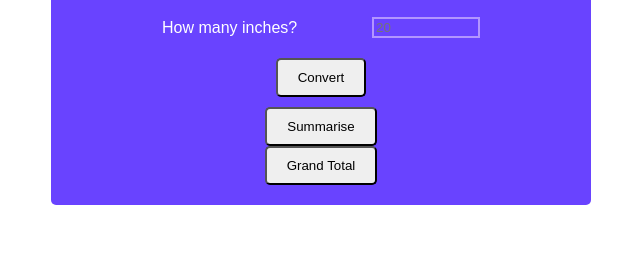
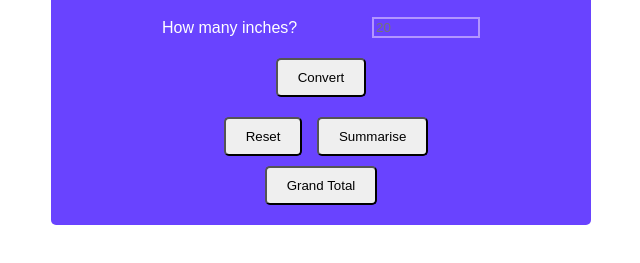
Before and after one commit to valentynivanov/AmericanUnitsConverter, a plain HTML site: page index.html in a window 1280 px wide. Shown: the part 141-404 px from the top of the page, without its empty margins (319-959 px from the left). Drawn offline with Linux system fonts and the light colour scheme.

Commit message:
Update index.html
Add reset button

```diff
--- a/index.html
+++ b/index.html
@@ -31,7 +31,8 @@
             </div>
             <div id="results">
             </div>
-            <div>
+            <div id='buttons'>
+                <button id='reset-btn' class="btn">Reset</button>
                 <button id='calculate-btn' class="btn">Summarise</button>
             </div>
             <div id='calculation'>
```
